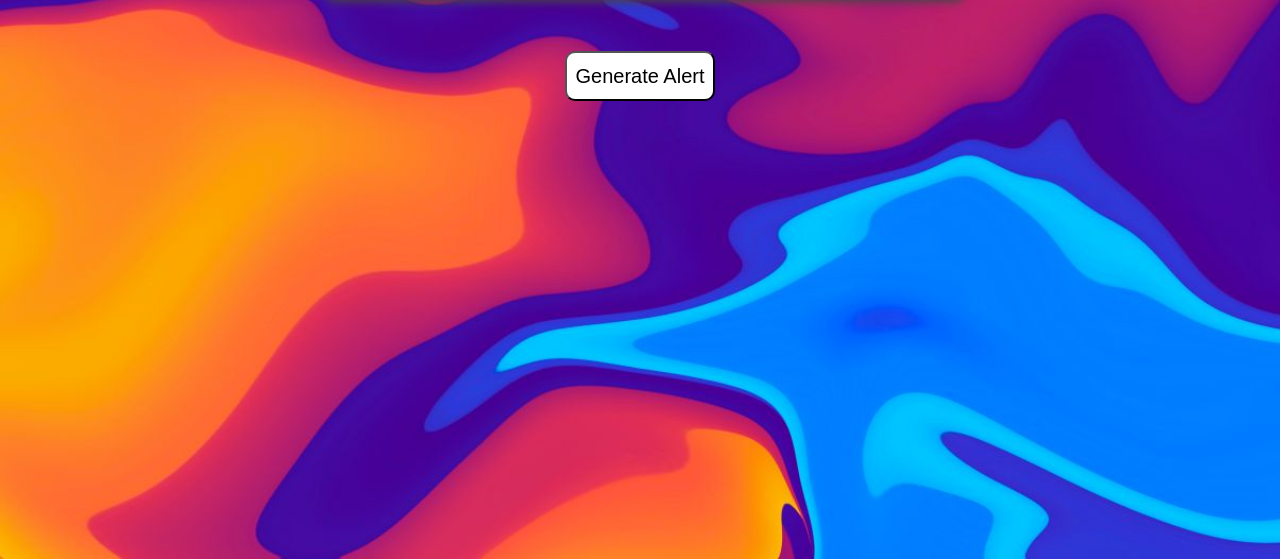
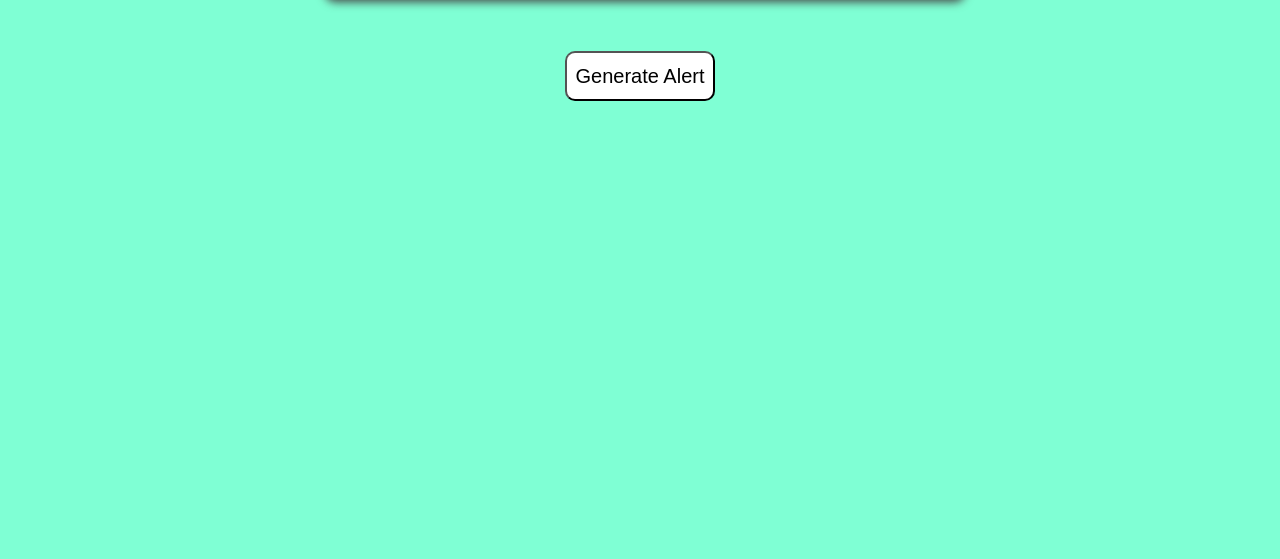
Before and after one commit to vipin2526/vipalert, a plain HTML site: page index.html in a window 1280 px wide. Shown: the part 257-816 px from the top of the page. Drawn offline with Linux system fonts and the light colour scheme.

Commit message:
Update page.css

```diff
--- a/page.css
+++ b/page.css
@@ -28,7 +28,7 @@
 .page {
   text-align: center;
   height: 100vh;
-  background-image: url('static/bg.jpg');
+  background: aquamarine;
   background-size: cover;
 }
 
```
